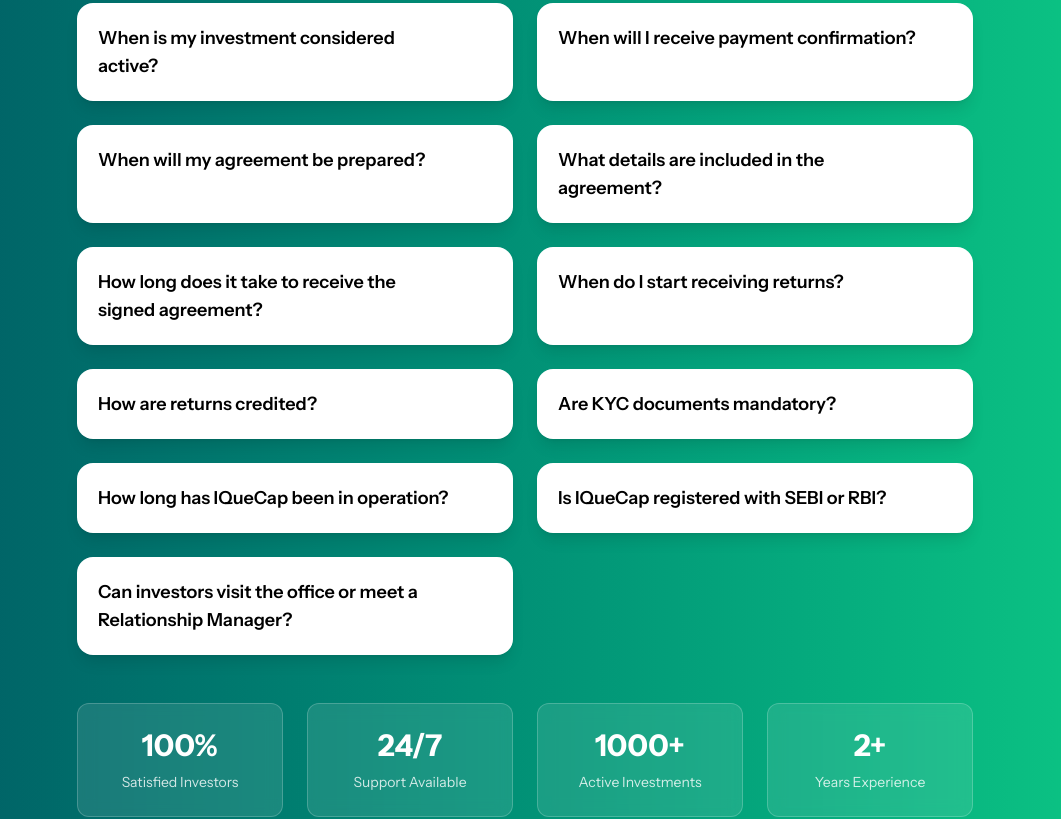
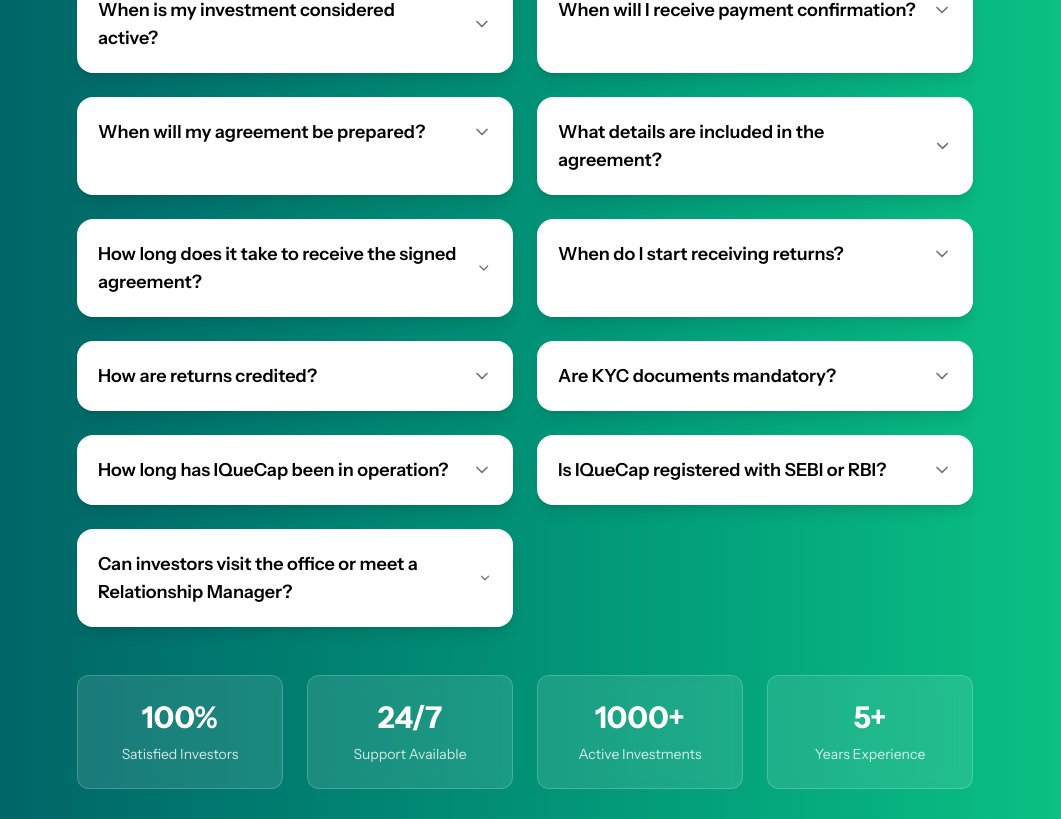
Before and after one commit to ASHIQANWARK/iquecap, a React (Vite) app: page / in a window 1280 px wide. Shown: the part 3648-4467 px from the top of the page, without its empty margins (115-1176 px from the left). Built offline with nearby package versions, Linux system fonts and the light colour scheme.

Commit message:
initial commit

```diff
--- a/src/pages/Faq.jsx
+++ b/src/pages/Faq.jsx
@@ -1,5 +1,5 @@
 import { useState, useRef, useEffect } from "react";
-import { ChevronDown, ChevronUp, HelpCircle, Phone, Mail, MessageCircle } from "lucide-react";
+import { ChevronDown, ChevronUp, HelpCircle } from "lucide-react";
 
 const faqs = [
   {
@@ -99,7 +99,6 @@ const faqs = [
   },
 ];
 
-
 export default function FAQSection() {
   const [openIndex, setOpenIndex] = useState(null);
   const [isVisible, setIsVisible] = useState(false);
@@ -108,21 +107,15 @@ export default function FAQSection() {
   useEffect(() => {
     const observer = new IntersectionObserver(
       ([entry]) => {
-        if (entry.isIntersecting) {
-          setIsVisible(true);
-        }
+        if (entry.isIntersecting) setIsVisible(true);
       },
       { threshold: 0.2 }
     );
 
-    if (sectionRef.current) {
-      observer.observe(sectionRef.current);
-    }
+    if (sectionRef.current) observer.observe(sectionRef.current);
 
     return () => {
-      if (sectionRef.current) {
-        observer.unobserve(sectionRef.current);
-      }
+      if (sectionRef.current) observer.unobserve(sectionRef.current);
     };
   }, []);
 
@@ -136,17 +129,21 @@ export default function FAQSection() {
       className="relative py-16 px-4 md:px-8 lg:px-20 overflow-hidden bg-gradient-to-r from-[#015c64] to-[#0eca85]"
     >
       <div className="max-w-4xl mx-auto relative z-10">
-        {/* Heading Section */}
-        <div className={`text-center mb-12 transition-all duration-700 ${isVisible ? 'opacity-100 translate-y-0' : 'opacity-0 translate-y-10'}`}>
+        {/* Heading */}
+        <div
+          className={`text-center mb-12 transition-all duration-700 ${
+            isVisible ? "opacity-100 translate-y-0" : "opacity-0 translate-y-10"
+          }`}
+        >
           <div className="inline-flex items-center px-4 py-1.5 rounded-full bg-white/20 text-white font-medium text-sm mb-4">
             <HelpCircle className="mr-2" size={16} />
             Frequently Asked Questions
           </div>
           <h1 className="text-4xl md:text-5xl font-bold text-white mb-3">
-            Get Answers to Common Questions
+            Investor FAQs
           </h1>
           <p className="text-lg text-white/90 max-w-2xl mx-auto">
-            Everything you need to know about investing with iQue Capital. Can't find the answer you're looking for? Contact our support team.
+            Everything you need to know about investing with iQueCap.
           </p>
         </div>
 
@@ -155,24 +152,33 @@ export default function FAQSection() {
           {faqs.map((faq, index) => (
             <div
               key={index}
-              className={`bg-white backdrop-blur-sm rounded-2xl shadow-lg border border-white/20 transition-all duration-300 ${openIndex === index ? 'ring-2 ring-white/30' : ''}`}
+              className={`bg-white backdrop-blur-sm rounded-2xl shadow-lg border border-white/20 transition-all duration-300 ${
+                openIndex === index ? "ring-2 ring-white/30" : ""
+              }`}
             >
               <button
-                className="w-full flex justify-between items-center p-5 text-left font-medium text-black focus:outline-none transition-colors duration-300 hover:text-white"
+                className="w-full flex justify-between items-center p-5 text-left font-medium text-black focus:outline-none"
                 onClick={() => toggleFAQ(index)}
                 aria-expanded={openIndex === index}
               >
-                <span className="text-lg font-semibold pr-4">{faq.question}</span>
+                <span className="text-lg font-semibold pr-4">
+                  {faq.question}
+                </span>
                 {openIndex === index ? (
-                  <ChevronUp className="text-emerald-200 flex-shrink-0" size={20} />
+                  <ChevronUp className="text-emerald-400" size={20} />
                 ) : (
-                  <ChevronDown className="text-white/70 flex-shrink-0" size={20} />
+                  <ChevronDown className="text-gray-500" size={20} />
                 )}
               </button>
+
               <div
-                className={`overflow-hidden transition-all duration-500 ease-in-out ${openIndex === index ? 'max-h-96 opacity-100' : 'max-h-0 opacity-0'}`}
+                className={`overflow-hidden transition-all duration-500 ease-in-out ${
+                  openIndex === index
+                    ? "max-h-96 opacity-100"
+                    : "max-h-0 opacity-0"
+                }`}
               >
-                <div className="px-5 pb-5 text-white/80">
+                <div className="px-5 pb-5 text-gray-700">
                   {faq.answer}
                 </div>
               </div>
@@ -180,24 +186,29 @@ export default function FAQSection() {
           ))}
         </div>
 
-        {/* Stats Section */}
-        <div className={`grid grid-cols-2 md:grid-cols-4 gap-6 mt-12 transition-all duration-1000 ${isVisible ? 'opacity-100 translate-y-0' : 'opacity-0 translate-y-10'}`} style={{transitionDelay: '300ms'}}>
-          <div className="bg-white/10 backdrop-blur-sm p-6 rounded-xl border border-white/20 text-center hover:bg-white/15 transition-all duration-300">
-            <div className="text-3xl font-bold text-white mb-2">100%</div>
-            <div className="text-sm text-white/80">Satisfied Investors</div>
-          </div>
-          <div className="bg-white/10 backdrop-blur-sm p-6 rounded-xl border border-white/20 text-center hover:bg-white/15 transition-all duration-300">
-            <div className="text-3xl font-bold text-white mb-2">24/7</div>
-            <div className="text-sm text-white/80">Support Available</div>
-          </div>
-          <div className="bg-white/10 backdrop-blur-sm p-6 rounded-xl border border-white/20 text-center hover:bg-white/15 transition-all duration-300">
-            <div className="text-3xl font-bold text-white mb-2">1000+</div>
-            <div className="text-sm text-white/80">Active Investments</div>
-          </div>
-          <div className="bg-white/10 backdrop-blur-sm p-6 rounded-xl border border-white/20 text-center hover:bg-white/15 transition-all duration-300">
-            <div className="text-3xl font-bold text-white mb-2">2+</div>
-            <div className="text-sm text-white/80">Years Experience</div>
-          </div>
+        {/* Stats */}
+        <div
+          className={`grid grid-cols-2 md:grid-cols-4 gap-6 mt-12 transition-all duration-1000 ${
+            isVisible ? "opacity-100 translate-y-0" : "opacity-0 translate-y-10"
+          }`}
+          style={{ transitionDelay: "300ms" }}
+        >
+          {[
+            ["100%", "Satisfied Investors"],
+            ["24/7", "Support Available"],
+            ["1000+", "Active Investments"],
+            ["5+", "Years Experience"],
+          ].map(([value, label], i) => (
+            <div
+              key={i}
+              className="bg-white/10 backdrop-blur-sm p-6 rounded-xl border border-white/20 text-center"
+            >
+              <div className="text-3xl font-bold text-white mb-2">
+                {value}
+              </div>
+              <div className="text-sm text-white/80">{label}</div>
+            </div>
+          ))}
         </div>
       </div>
     </section>
```
